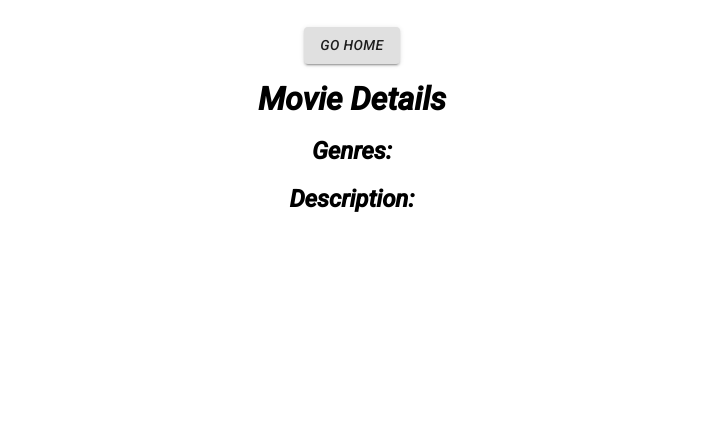
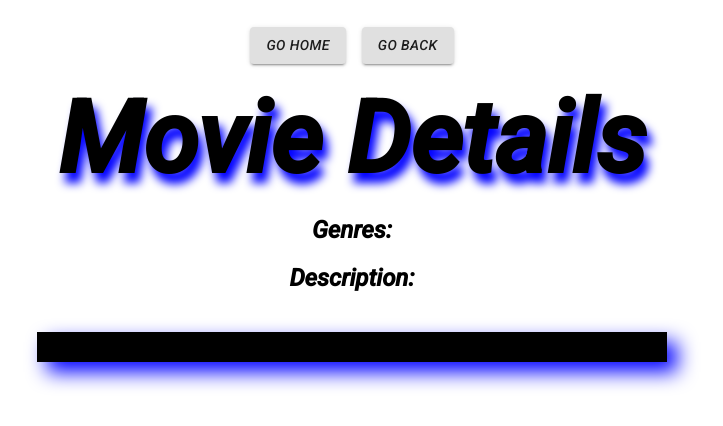
Before and after one commit to Manxiong26/weekend-movie-sagas, a React app: page /#/detail in a window 1280 px wide. Shown: the whole page, without its empty margins (288-1011 px from the left). Built offline with nearby package versions, Linux system fonts and the light colour scheme.

Commit message:
updated css style

```diff
--- a/src/components/AddMovie/AddMovie.css
+++ b/src/components/AddMovie/AddMovie.css
@@ -13,7 +13,9 @@ input, select{
 }
 
 .form{
-    border:10px solid #000
+    border:10px solid #000;
+    padding: 10px;
+    box-shadow: 10px 10px 20px blue;
 }
 
 .gif{
--- a/src/components/AddMovie/AddMovie.jsx
+++ b/src/components/AddMovie/AddMovie.jsx
@@ -45,11 +45,11 @@ function AddMovie() {
         //dispatched the addMovie saga
         dispatch({ type: 'ADD_MOVIE', payload: {title: title, poster: poster, description: description, genre_id: genre }})
         clearFields();
+        history.push('/MovieList')
     };
     //the handler to go back to home page
     const goBack = (event) => {
         event.preventDefault();
-
         history.push('/');
     }
 
@@ -101,10 +101,9 @@ function AddMovie() {
                 </select>
                 <br/>
                 <Button type="submit" variant="contained">Save Move</Button>
-
+                {/* button to go back to home page */}
+                <Button onClick={goBack} variant="contained">Cancel</Button>
         </form>
-        {/* button to go back to home page */}
-        <p></p><Button onClick={goBack} variant="contained">Cancel</Button>
 
     </section>
     </>
--- a/src/components/Detail/Detail.css
+++ b/src/components/Detail/Detail.css
@@ -0,0 +1,16 @@
+.details{
+    text-shadow: 5px 10px 10px blue;
+    font-size: 100px;
+}
+
+.detailSec{
+    display: inline-flex;
+}
+
+.description{
+    word-wrap: break-word;
+    width: 600px;
+    border: 15px solid black;
+    margin: 20px;
+    box-shadow: 10px 10px 20px blue;
+}
--- a/src/components/Detail/Detail.jsx
+++ b/src/components/Detail/Detail.jsx
@@ -3,6 +3,7 @@ import { useHistory } from 'react-router-dom';
 // material ui import
 import { makeStyles } from '@material-ui/core/styles';
 import Button from '@material-ui/core/Button';
+import './Detail.css'
 
 //using material ui
 const useStyles = makeStyles((theme) => ({
@@ -24,22 +25,30 @@ function Detail() {
         console.log('going home');
         history.push('/');
     }
+    const back = () => {
+        console.log('going home');
+        history.push('/MovieList');
+    }
 
     return (
         <main className={classes.root}>
             <br></br>
             <Button onClick={home} variant="contained">Go Home</Button>
-            <h1>Movie Details</h1>
-            <section className="details">
+            <Button onClick={back} variant="contained">Go Back</Button>
+            <h1 className="details">Movie Details</h1>
+            <section >
                 <h2>
                     {/* calling genre name by using the detail store. */}
                     Genres: {detail.name}
                 </h2>
                 <h2>Description:</h2>
+                <div className="detailSec">
+                <img src={detail.poster} alt={detail.description} />
+                <br/>
                 {/* calling details using the detail store */}
-                <h3>{detail.description}</h3>
-                <img src={detail.poster} alt={detail.description} />
 
+                <h3 className="description" >{detail.description}</h3>
+                </div>
             </section>
         </main>
     )
--- a/src/components/MovieForm/MovieForm.css
+++ b/src/components/MovieForm/MovieForm.css
@@ -1,3 +1,6 @@
 .poster{
-    border: 5px solid #555;
+
+    -moz-box-shadow:    10px 15px 15px rgb(119, 115, 115);
+    -webkit-box-shadow: 10px 15px 15px rgb(119, 115, 115);
+    box-shadow:         10px 15px 15px rgb(119, 115, 115);
 }
```
